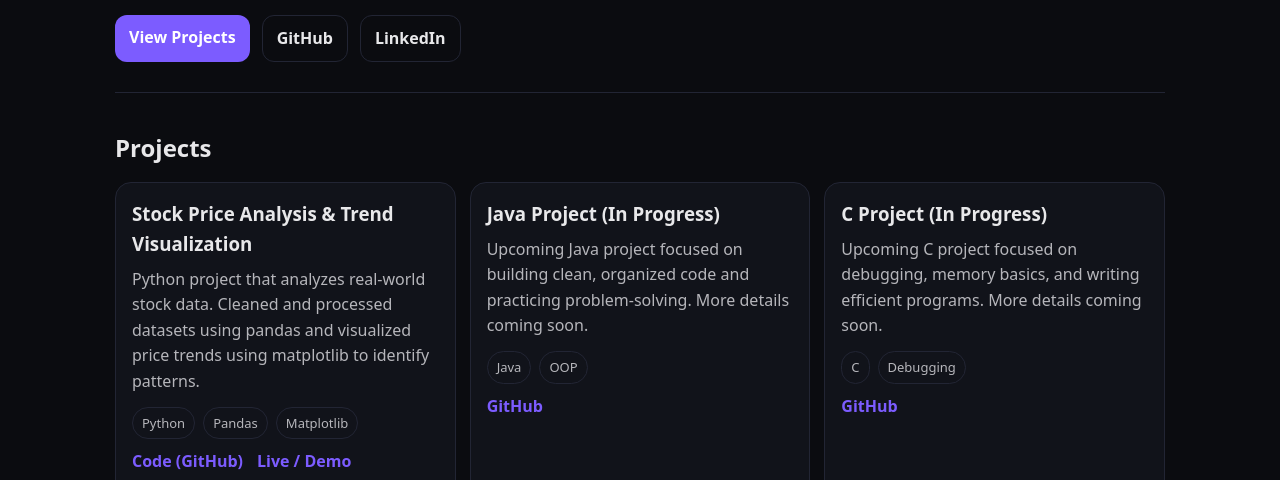
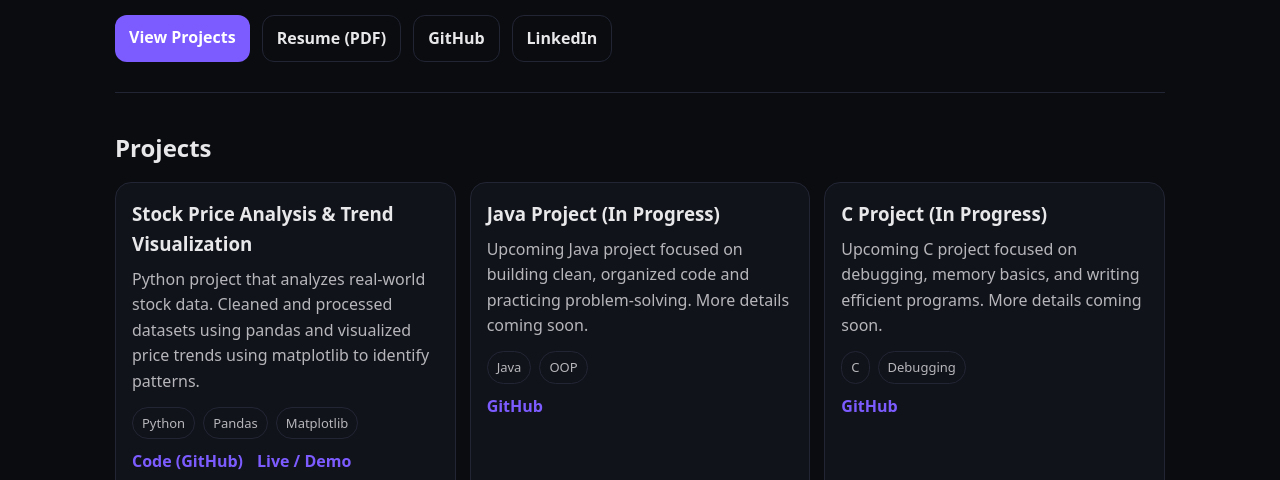
Before and after one commit to raghad-elhersh/raghad-elhersh.github.io, a plain HTML site: page index.html in a window 1280 px wide. Shown: the part 290-770 px from the top of the page. Drawn offline with Linux system fonts and the light colour scheme.

Commit message:
Update index.html

```diff
--- a/index.html
+++ b/index.html
@@ -29,6 +29,7 @@
 
       <div class="buttons">
         <a class="btn" href="#projects">View Projects</a>
+        <a class="btn ghost" href="./Raghad_Elhersh_Resume.pdf" target="_blank" rel="noreferrer">Resume (PDF)</a>
         <a class="btn ghost" href="https://github.com/raghad-elhersh" target="_blank" rel="noreferrer">GitHub</a>
         <a class="btn ghost" href="https://www.linkedin.com/in/raghadelhersh" target="_blank" rel="noreferrer">LinkedIn</a>
       </div>
```
